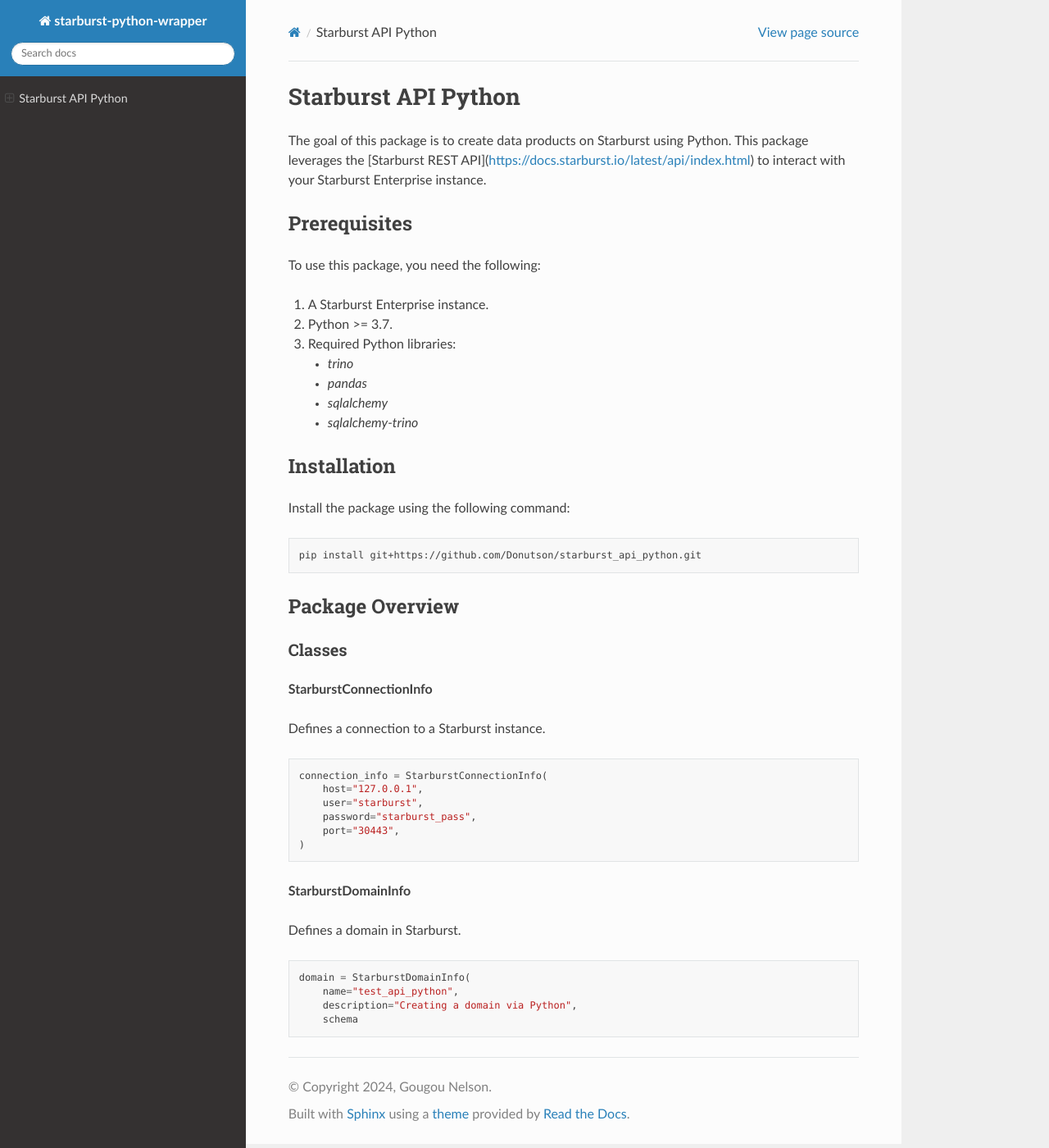
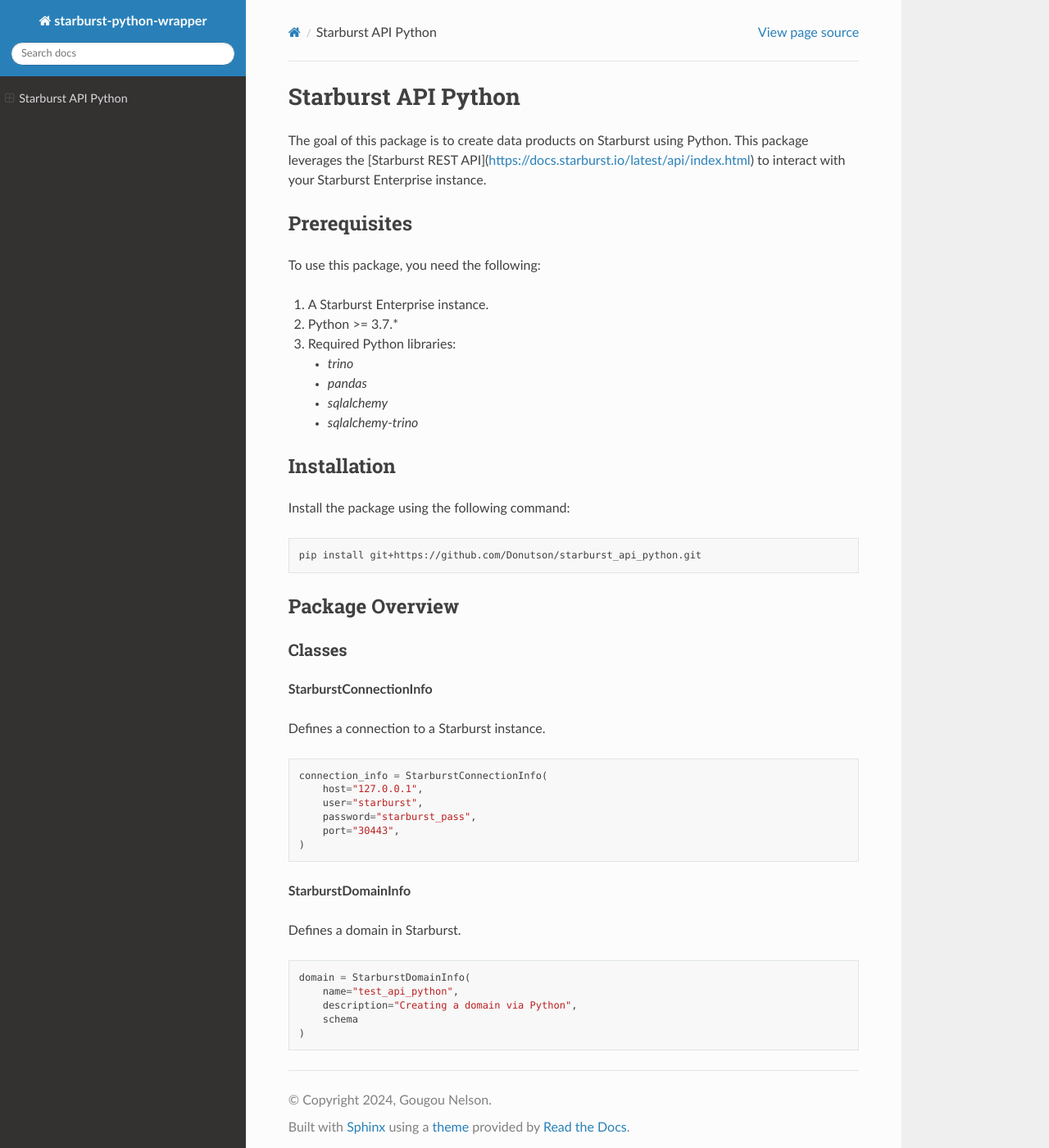
Before and after one commit to Donutson/starburst_api_python, a Sphinx documentation site: the page built from docs_source/source/index.rst, in a window 1280 px wide and 1400 px high. Shown: the whole window at 82% size. Built offline with Sphinx 7.4.7 and the Read the Docs theme 3.1.0, drawn with Linux system fonts in a browser that asks for light colours.

Commit message:
fix: syntax errors

```diff
--- a/docs_source/source/index.rst
+++ b/docs_source/source/index.rst
@@ -14,7 +14,7 @@
 To use this package, you need the following:
 
 1. A Starburst Enterprise instance.
-2. Python >= 3.7.
+2. Python >= 3.7.*
 3. Required Python libraries:
 
    - `trino`
@@ -60,6 +60,7 @@
         name="test_api_python",
         description="Creating a domain via Python",
         schema
+    )
 
 
 .. toctree::
```
